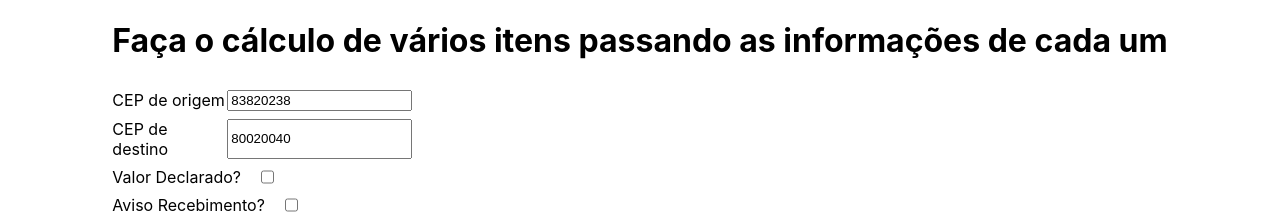
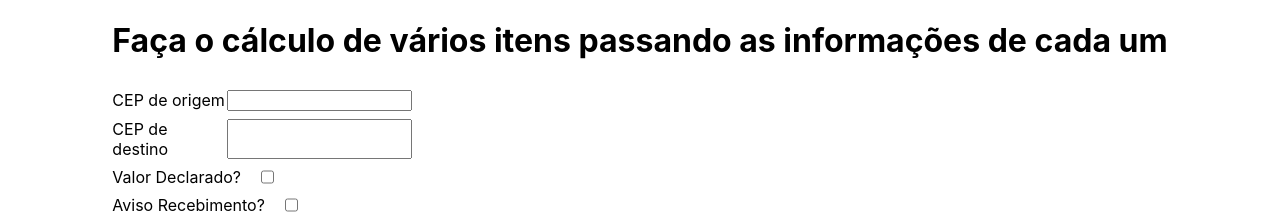
Before and after one commit to Matan18/frete-teste, a Next.js app: page / in a window 1280 px wide. Shown: the top 214 px of the page. Built offline with nearby package versions, Linux system fonts and the light colour scheme.

Commit message:
Fix: CEP

```diff
--- a/src/components/ProductList/index.tsx
+++ b/src/components/ProductList/index.tsx
@@ -17,8 +17,8 @@ type IDeliverWays = {
 }
 
 const ProductList: React.FC = () => {
-  const [originCEP, setOriginCEP] = useState('83820238');
-  const [destinyCEP, setDestinyCEP] = useState('80020040');
+  const [originCEP, setOriginCEP] = useState('');
+  const [destinyCEP, setDestinyCEP] = useState('');
   const [formato, setFormato] = useState<'ENVELOPE' | 'ROLO' | 'CAIXA'>('CAIXA');
   const [valorDeclarado, setValorDeclarado] = useState(false);
   const [avisoRecebimento, setAvisoRecebimento] = useState(false);
```
